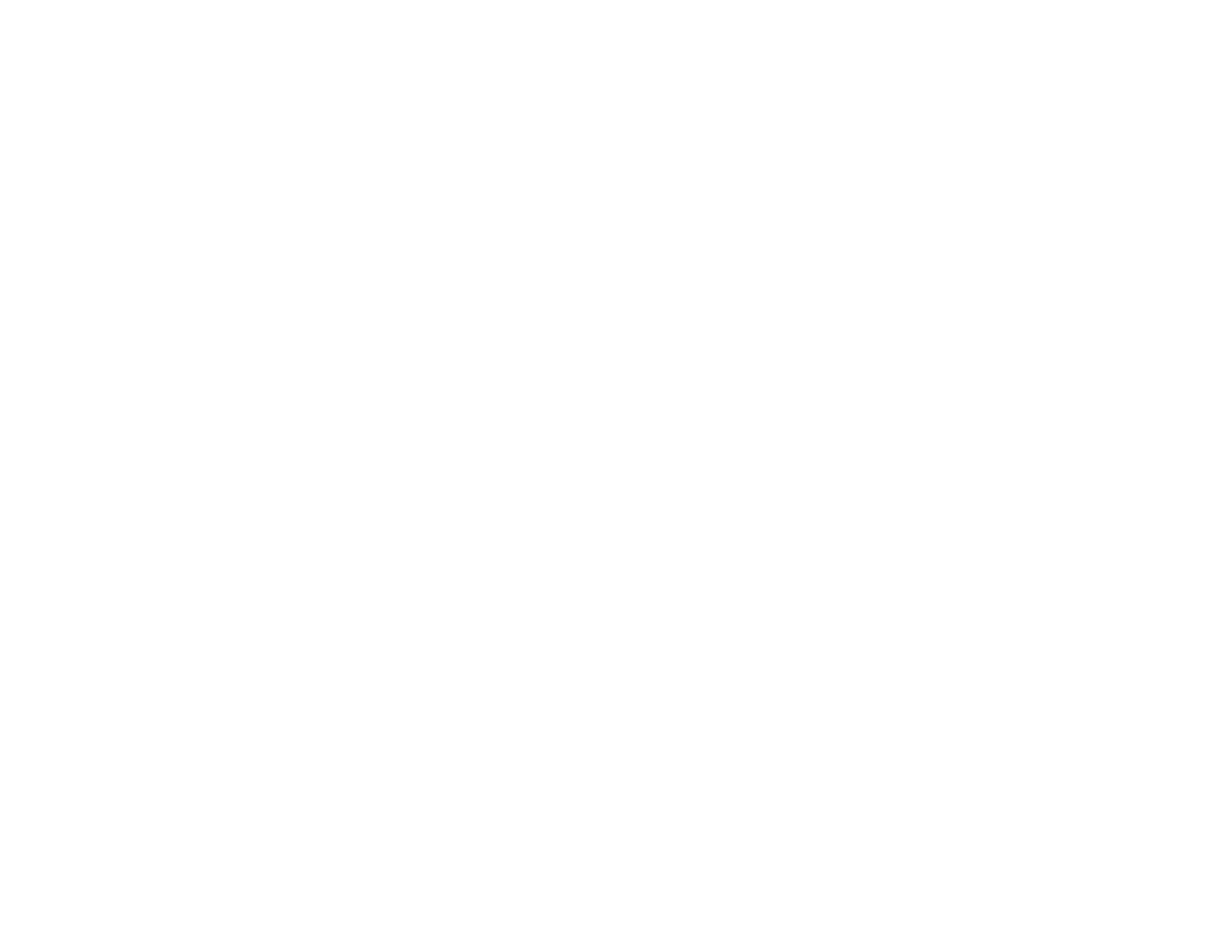
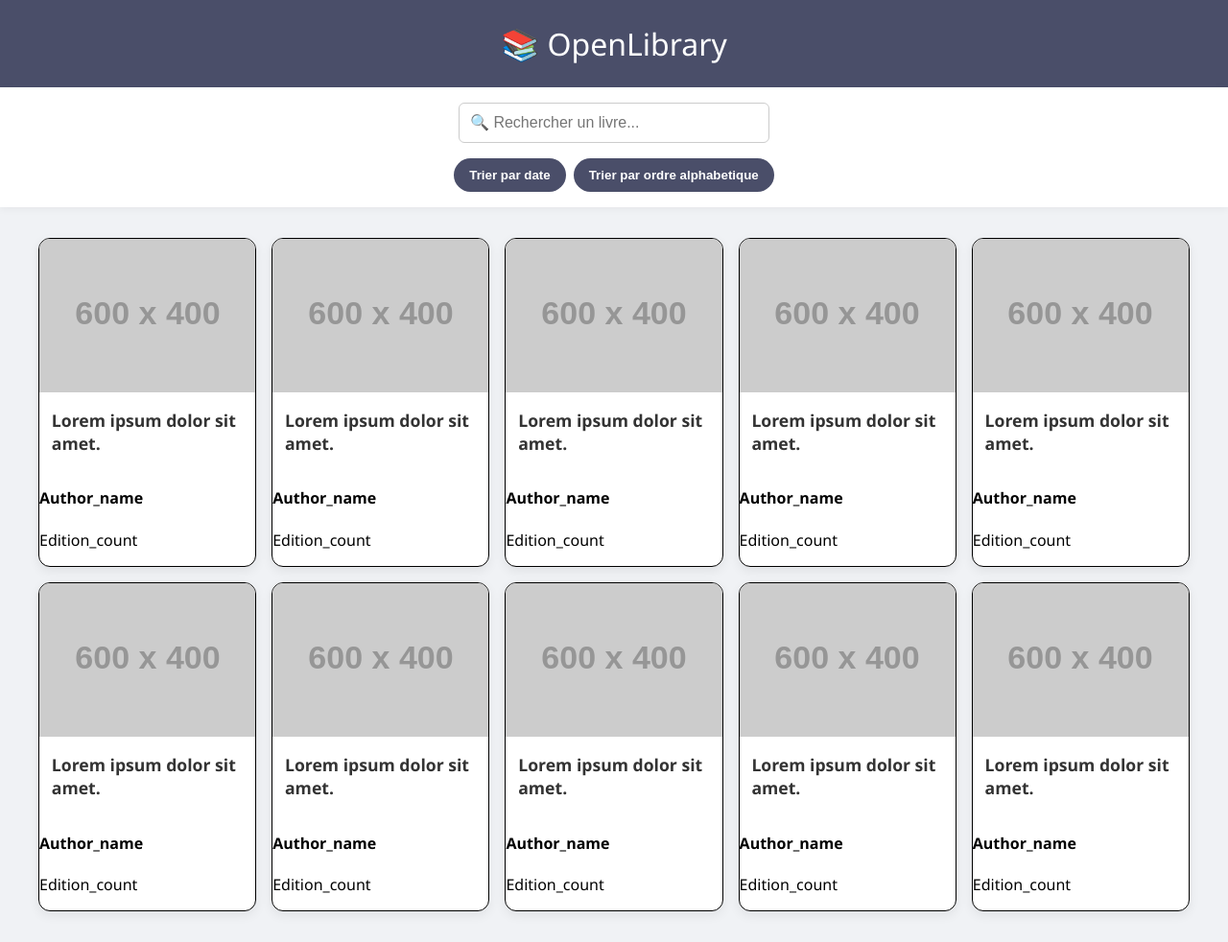
Before and after one commit to doniphane/Ma-bibliotheque, a plain HTML site: page index.html in a window 1280 px wide. Shown: the whole page at 96% size. Before the commit the page ends 800 px from the top, so only its background shows below. Drawn offline with Linux system fonts and the light colour scheme; placeholder pictures from the web are drawn by us.

Commit message:
Site static terminé

```diff
--- a/index.html
+++ b/index.html
@@ -1,11 +1,91 @@
 <!DOCTYPE html>
-<html lang="en">
+<html lang="fr">
   <head>
     <meta charset="UTF-8" />
     <meta name="viewport" content="width=device-width, initial-scale=1.0" />
     <link rel="stylesheet" href="style.css" />
-    <title>Ma bliotheques</title>
+    <title>Ma bibliothèque</title>
   </head>
-  <body></body>
-  <script src="./script.js"></script>
+  <body>
+    <header>📚 OpenLibrary</header>
+
+    <div class="search-container">
+      <input type="text" placeholder="🔍 Rechercher un livre..." />
+      <div class="filters">
+        <button>Trier par date</button>
+        <button>Trier par ordre alphabetique</button>
+      </div>
+    </div>
+
+    <div class="card-container">
+      <div class="card">
+        <img src="https://placehold.co/600x400" alt="Image 1" />
+        <h3>Lorem ipsum dolor sit amet.</h3>
+        <h4>Author_name</h4>
+        <p>Edition_count</p>
+      </div>
+      <div class="card">
+        <img src="https://placehold.co/600x400" alt="Image 1" />
+        <h3>Lorem ipsum dolor sit amet.</h3>
+        <h4>Author_name</h4>
+        <p>Edition_count</p>
+      </div>
+      <div class="card">
+        <img src="https://placehold.co/600x400" alt="Image 1" />
+        <h3>Lorem ipsum dolor sit amet.</h3>
+        <h4>Author_name</h4>
+        <p>Edition_count</p>
+      </div>
+
+      <div class="card">
+        <img src="https://placehold.co/600x400" alt="Image 1" />
+        <h3>Lorem ipsum dolor sit amet.</h3>
+        <h4>Author_name</h4>
+        <p>Edition_count</p>
+      </div>
+
+      <div class="card">
+        <img src="https://placehold.co/600x400" alt="Image 1" />
+        <h3>Lorem ipsum dolor sit amet.</h3>
+        <h4>Author_name</h4>
+        <p>Edition_count</p>
+      </div>
+
+      <div class="card">
+        <img src="https://placehold.co/600x400" alt="Image 1" />
+        <h3>Lorem ipsum dolor sit amet.</h3>
+        <h4>Author_name</h4>
+        <p>Edition_count</p>
+      </div>
+
+      <div class="card">
+        <img src="https://placehold.co/600x400" alt="Image 1" />
+        <h3>Lorem ipsum dolor sit amet.</h3>
+        <h4>Author_name</h4>
+        <p>Edition_count</p>
+      </div>
+
+      <div class="card">
+        <img src="https://placehold.co/600x400" alt="Image 1" />
+        <h3>Lorem ipsum dolor sit amet.</h3>
+        <h4>Author_name</h4>
+        <p>Edition_count</p>
+      </div>
+
+      <div class="card">
+        <img src="https://placehold.co/600x400" alt="Image 1" />
+        <h3>Lorem ipsum dolor sit amet.</h3>
+        <h4>Author_name</h4>
+        <p>Edition_count</p>
+      </div>
+      <div class="card">
+        <img src="https://placehold.co/600x400" alt="Image 1" />
+        <h3>Lorem ipsum dolor sit amet.</h3>
+        <h4>Author_name</h4>
+        <p>Edition_count</p>
+      </div>
+    </div>
+
+    <script src="script.js"></script>
+  </body>
 </html>
--- a/style.css
+++ b/style.css
@@ -1,5 +1,93 @@
 body {
-  padding: 0;
   margin: 0;
-  box-sizing: border-box;
+  font-family: "Segoe UI", Tahoma, Geneva, Verdana, sans-serif;
+  background-color: #f0f2f5;
 }
+
+header {
+  background-color: #4a4e69;
+  color: #fff;
+  padding: 1.5rem;
+  text-align: center;
+  font-size: 2rem;
+  box-shadow: 0 2px 10px rgba(0, 0, 0, 0.1);
+}
+
+.search-container {
+  text-align: center;
+  padding: 1rem;
+  background-color: #fff;
+  box-shadow: 0 2px 8px rgba(0, 0, 0, 0.05);
+}
+
+.search-container input {
+  padding: 0.7rem;
+  width: 300px;
+  font-size: 1rem;
+  border-radius: 6px;
+  border: 1px solid #ccc;
+  margin-bottom: 1rem;
+  outline: none;
+  transition: border 0.3s ease;
+}
+
+.search-container input:focus {
+  border-color: #4a4e69;
+}
+
+.filters {
+  display: flex;
+  justify-content: center;
+  gap: 0.5rem;
+  flex-wrap: wrap;
+}
+
+.filters button {
+  padding: 0.6rem 1rem;
+  border: none;
+  border-radius: 20px;
+  background-color: #4a4e69;
+  color: white;
+  font-weight: bold;
+  cursor: pointer;
+  transition: background-color 0.3s ease;
+}
+
+.filters button:hover {
+  background-color: #6c6993;
+}
+
+.card-container {
+  display: grid;
+  grid-template-columns: repeat(auto-fit, minmax(220px, 1fr));
+  gap: 1rem;
+  padding: 2rem;
+  max-width: 1200px;
+  margin: auto;
+}
+
+.card {
+  background: white;
+  border-radius: 12px;
+  overflow: hidden;
+  box-shadow: 0 4px 12px rgba(0, 0, 0, 0.07);
+  transition: transform 0.3s ease;
+  border: 1px solid black;
+}
+
+.card:hover {
+  transform: scale(1.03);
+}
+
+.card img {
+  width: 100%;
+  height: 160px;
+  object-fit: cover;
+}
+
+.card h3 {
+  padding: 0.8rem;
+  margin: 0;
+  font-size: 1.1rem;
+  color: #333;
+}
```
